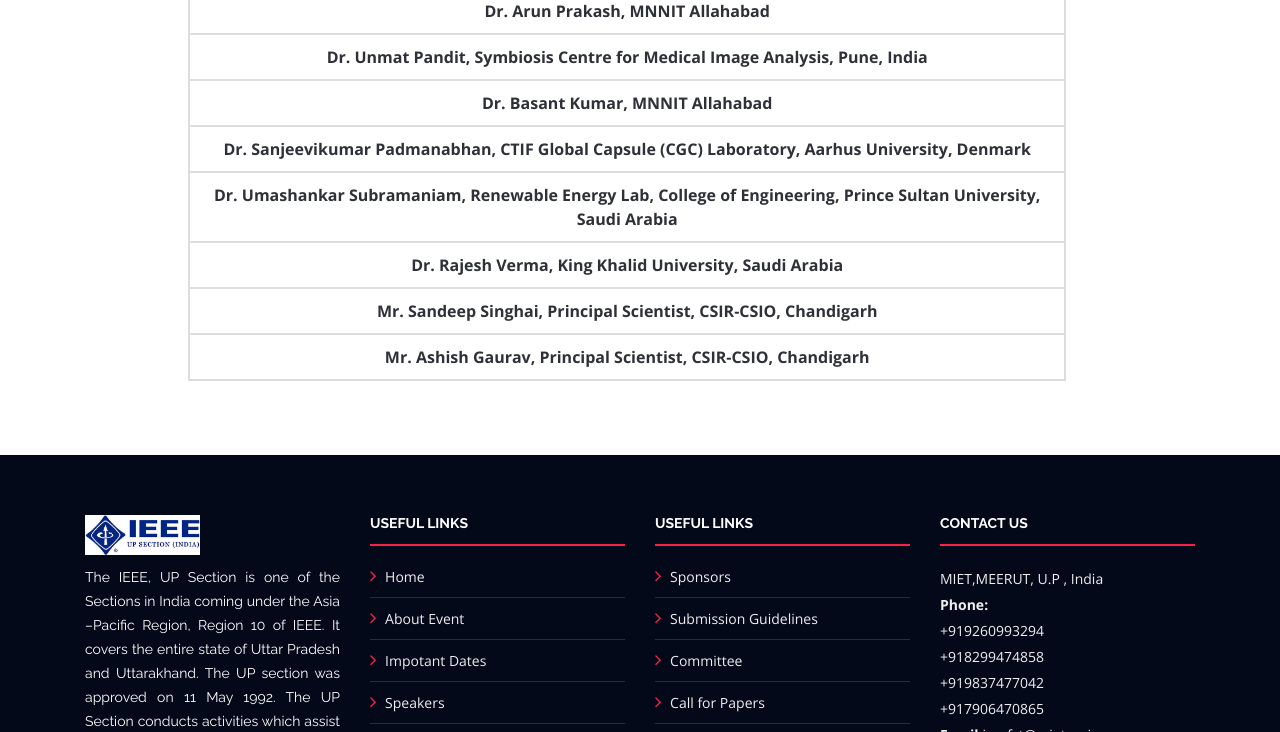
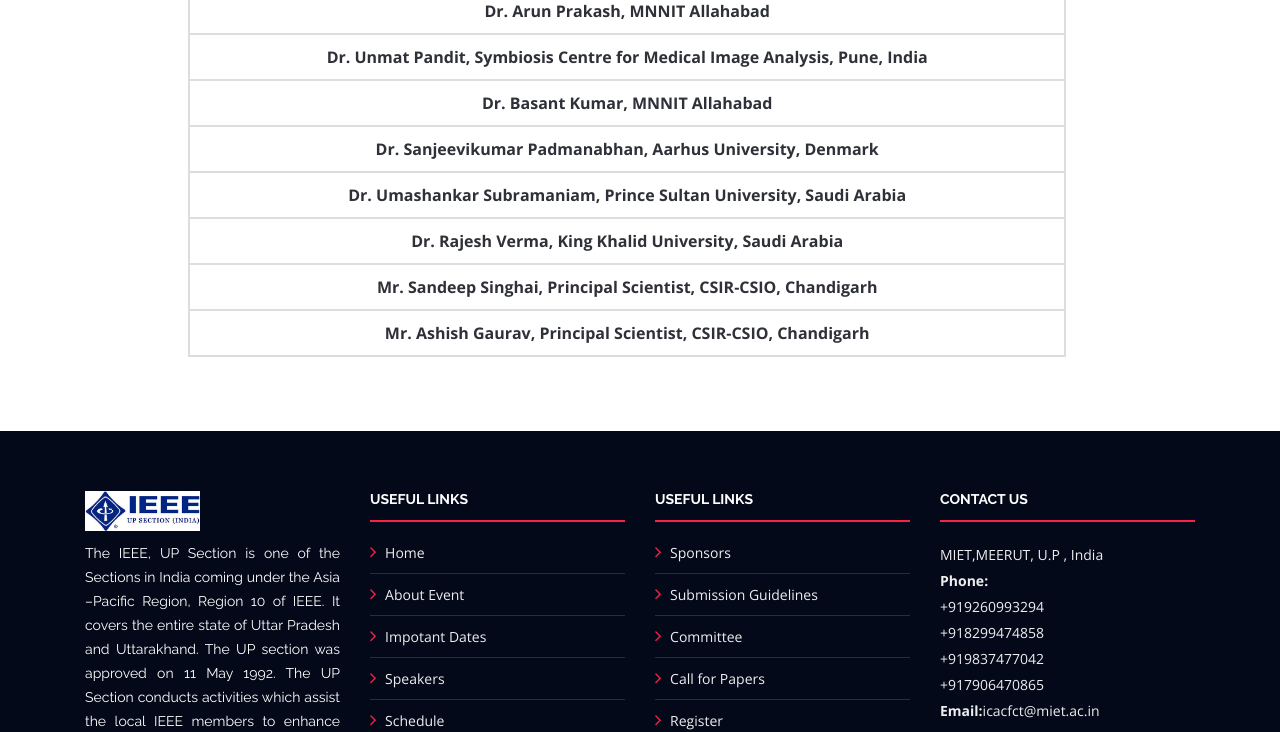
Before and after one commit to samarpan-jain/IEEE-Conference, a plain HTML site: page advisory.html in a window 1280 px wide. Shown: the part 1160-1892 px from the top of the page. Drawn offline with nearby package versions, Linux system fonts and the light colour scheme.

Commit message:
Update advisory.html

```diff
--- a/advisory.html
+++ b/advisory.html
@@ -221,8 +221,8 @@ tr:hover {
  <tr><td>  Dr. Arun Prakash, MNNIT Allahabad</td></tr>
  <tr><td>  Dr. Unmat Pandit, Symbiosis Centre for Medical Image Analysis, Pune, India</td></tr>
  <tr><td>  Dr. Basant Kumar, MNNIT Allahabad</td></tr>
- <tr><td>Dr. Sanjeevikumar Padmanabhan, CTIF Global Capsule (CGC) Laboratory, Aarhus University, Denmark</td></tr>
-<tr><td> Dr. Umashankar Subramaniam, Renewable Energy Lab, College of Engineering, Prince Sultan University, Saudi Arabia</td></tr>
+ <tr><td>Dr. Sanjeevikumar Padmanabhan, Aarhus University, Denmark</td></tr>
+<tr><td> Dr. Umashankar Subramaniam, Prince Sultan University, Saudi Arabia</td></tr>
 <tr><td>Dr. Rajesh Verma, King Khalid University, Saudi Arabia</td></tr>
 
 <tr><td>  Mr. Sandeep Singhai, Principal Scientist, CSIR-CSIO, Chandigarh</td></tr>
```
